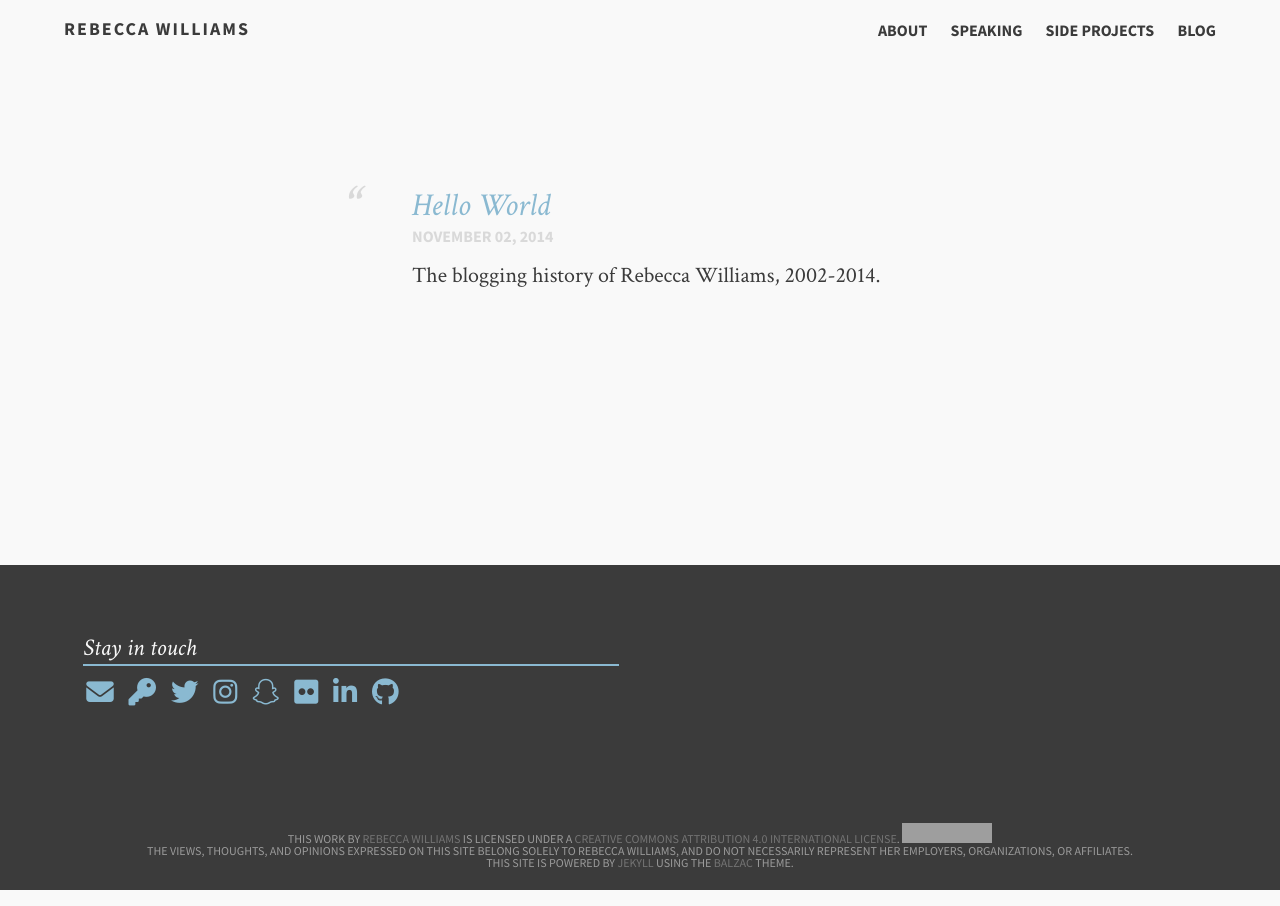
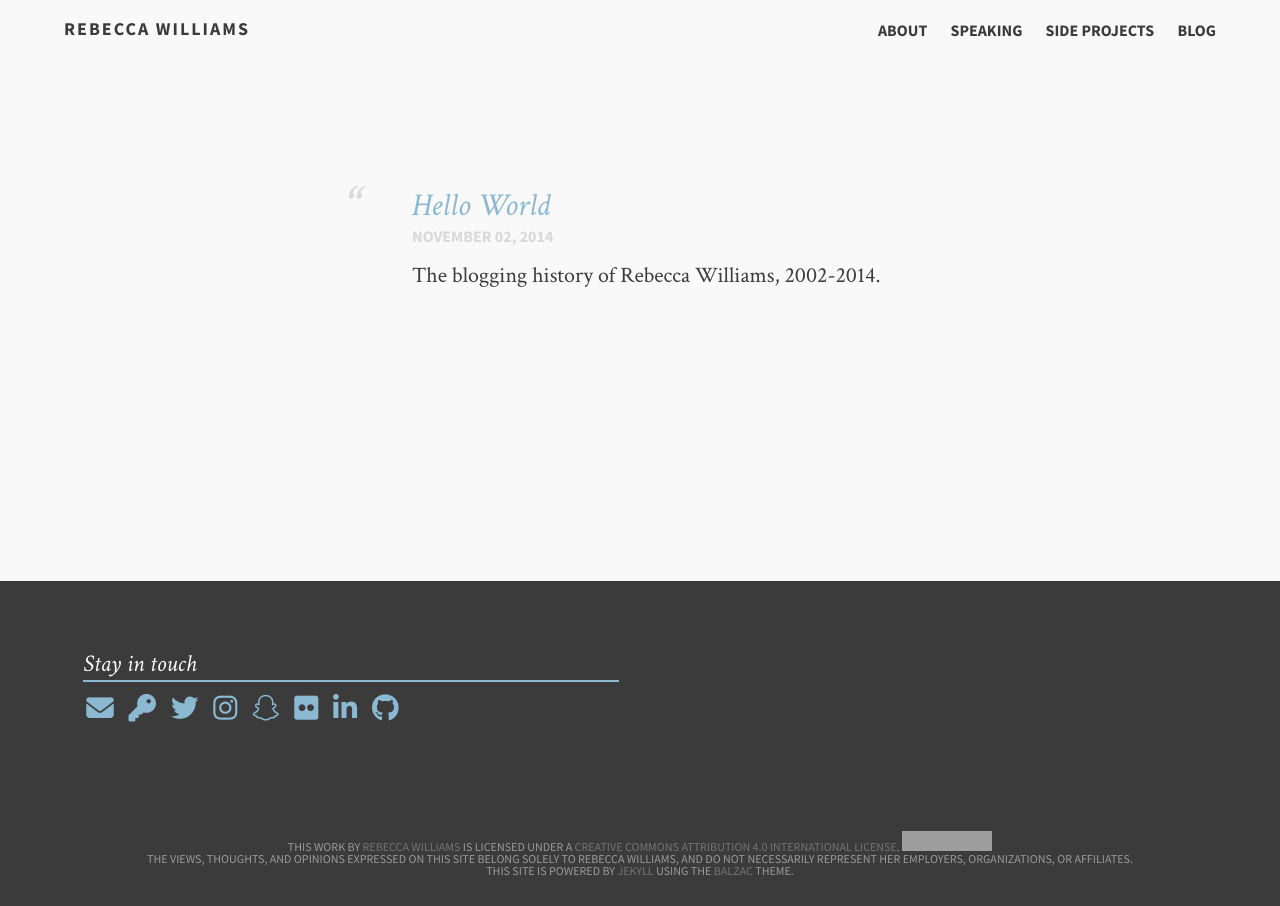
Before and after one commit to rebeccawilliams/rebeccawilliams.us, a Jekyll site: the page built from index.md, in a window 1280 px wide. Built offline with Jekyll 4.4.1, drawn with Linux system fonts in a browser that asks for light colours; nearby versions of some CDN libraries; grey boxes are pictures that could not be loaded.

Commit message:
Update _styles.scss

```diff
--- a/_sass/_styles.scss
+++ b/_sass/_styles.scss
@@ -552,7 +552,7 @@ header.site-header nav {
 
 /* Footer Stuff */
 .push {
-    height: $footerHeight/5 !important;
+    height: $footerHeight/4 !important;
 }
 
 footer {
@@ -576,7 +576,7 @@ footer {
         text-align: center;
         display: block;
         width: 100%;
-        padding-bottom: 8px;
+        margin: 0 auto;
         font-family: $sans;
         text-transform: uppercase;
         color: transparentize($white, .5);
```
